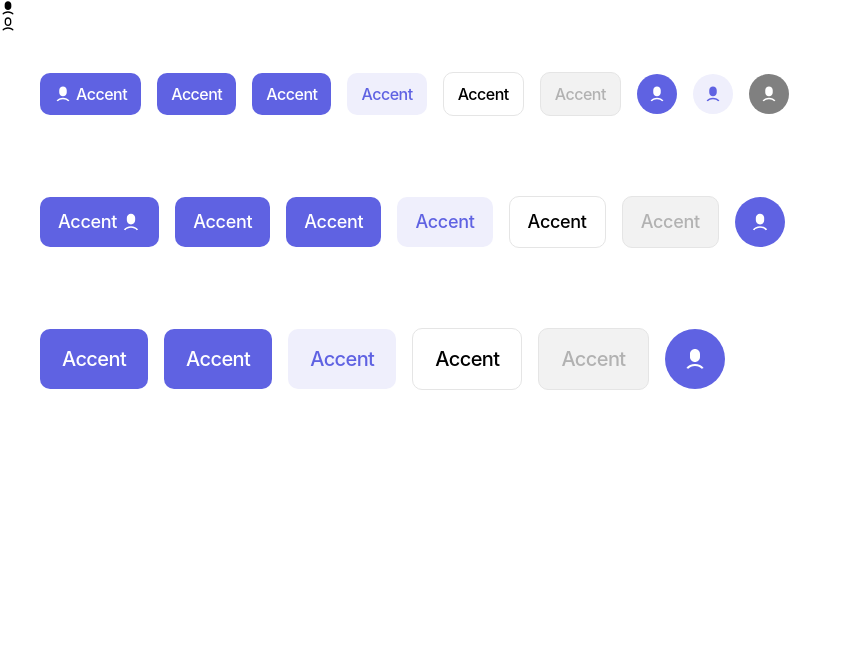
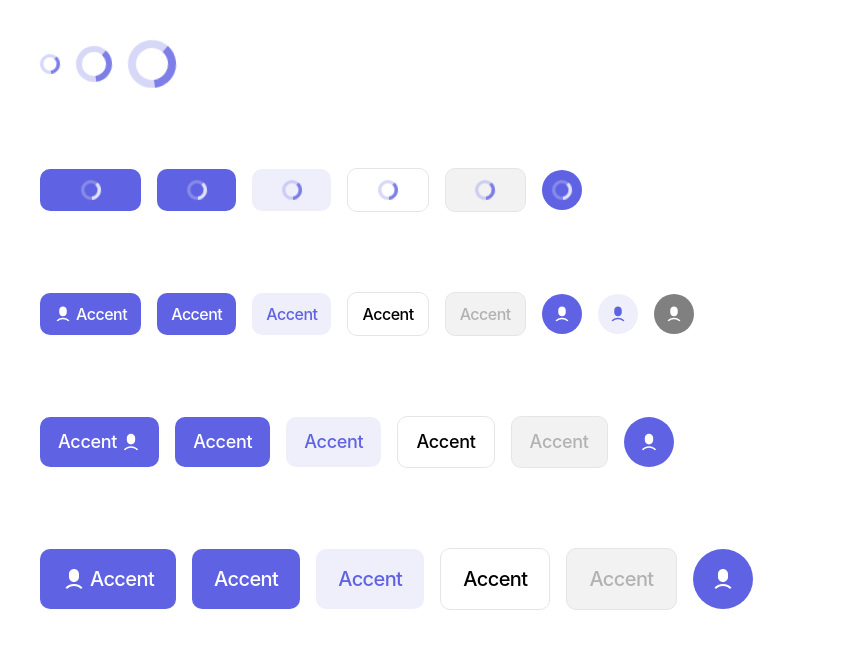
Before and after one commit to FirasJemaa/coder-monkey, a Next.js app in the folder front-end/: page / in a window 1280 px wide. Shown: the top 648 px of the page, without its empty margins (0-850 px from the left). Built offline with nearby package versions, Linux system fonts and the light colour scheme.

Commit message:
Spinner button

```diff
--- a/front-end/src/pages/index.tsx
+++ b/front-end/src/pages/index.tsx
@@ -1,6 +1,7 @@
 
 import { Seo } from "@/ui/components/seo";
 import { Button } from "@/ui/design-system/button/button";
+import { Spinner } from "@/ui/design-system/spinner/spinner";
 import { Typography } from "@/ui/design-system/typography/typography";
 import { RiAncientGateFill, RiUser6Fill, RiUser6Line } from "react-icons/ri";
 
@@ -8,37 +9,48 @@
   return (
     <>
       <Seo title="Coders Monkeys" description="Description..." />
-      <RiUser6Fill />
-      <RiUser6Line />
       <div className="flex items-center gap-4 p-10">
-        <Button size="small" icon={{ iconTransmit: RiUser6Fill}} iconPosition="left">Accent</Button>
+        <Spinner size="small" />
+        <Spinner />
+        <Spinner size="large" />
+      </div>
+
+      <div className="flex items-center gap-4 p-10">
+        <Button isLoading size="small" icon={{ iconTransmit: RiUser6Fill }} iconPosition="left">Accent</Button>
+        <Button isLoading size="small">Accent</Button>
+        <Button isLoading size="small" variant="secondary">Accent</Button>
+        <Button isLoading size="small" variant="outline">Accent</Button>
+        <Button isLoading size="small" variant="disabled" disabled>Accent</Button>
+        <Button isLoading size="small" variant="icon" icon={{ iconTransmit: RiUser6Fill }} />
+      </div>
+
+      <div className="flex items-center gap-4 p-10">
+        <Button size="small" icon={{ iconTransmit: RiUser6Fill }} iconPosition="left">Accent</Button>
         <Button size="small">Accent</Button>
-        <Button size="small" variant="accent">Accent</Button>
         <Button size="small" variant="secondary">Accent</Button>
         <Button size="small" variant="outline">Accent</Button>
         <Button size="small" variant="disabled" disabled>Accent</Button>
-        <Button size="small" variant="icon" icon={{ iconTransmit: RiUser6Fill}} />
-        <Button size="small" variant="icon" iconTheme="secondary" icon={{ iconTransmit: RiUser6Fill}} />
-        <Button size="small" variant="icon" iconTheme="gray" icon={{ iconTransmit: RiUser6Fill}} />
+        <Button size="small" variant="icon" icon={{ iconTransmit: RiUser6Fill }} />
+        <Button size="small" variant="icon" iconTheme="secondary" icon={{ iconTransmit: RiUser6Fill }} />
+        <Button size="small" variant="icon" iconTheme="gray" icon={{ iconTransmit: RiUser6Fill }} />
       </div>
 
       <div className="flex items-center gap-4 p-10">
-      <Button size="medium" icon={{ iconTransmit: RiUser6Fill}}>Accent</Button>
+        <Button size="medium" icon={{ iconTransmit: RiUser6Fill }}>Accent</Button>
         <Button size="medium">Accent</Button>
-        <Button size="medium" variant="accent">Accent</Button>
         <Button size="medium" variant="secondary">Accent</Button>
         <Button size="medium" variant="outline">Accent</Button>
         <Button size="medium" variant="disabled" disabled>Accent</Button>
-        <Button size="medium" variant="icon" icon={{ iconTransmit: RiUser6Fill}} />
+        <Button size="medium" variant="icon" icon={{ iconTransmit: RiUser6Fill }} />
       </div>
 
       <div className="flex items-center gap-4 p-10">
+      <Button size="large" icon={{ iconTransmit: RiUser6Fill }} iconPosition="left">Accent</Button>
         <Button size="large">Accent</Button>
-        <Button size="large" variant="accent">Accent</Button>
         <Button size="large" variant="secondary">Accent</Button>
         <Button size="large" variant="outline">Accent</Button>
         <Button size="large" variant="disabled" disabled>Accent</Button>
-        <Button size="large" variant="icon" icon={{ iconTransmit: RiUser6Fill}} />
+        <Button size="large" variant="icon" icon={{ iconTransmit: RiUser6Fill }} />
       </div>
       {/*<div className="space-y-5">
         <Typography variant="display" component="div">Coders Monkey</Typography>
--- a/front-end/src/ui/design-system/button/button.tsx
+++ b/front-end/src/ui/design-system/button/button.tsx
@@ -1,5 +1,6 @@
 import { iconProps } from "@/types/iconProps";
 import clsx from "clsx";
+import { Spinner } from "../spinner/spinner";
 
 interface Props {
     size?: "small" | "medium" | "large";
@@ -73,11 +74,18 @@
         <>
             <button
                 type="button"
-                className={clsx(variantStyles, sizeStyles, iconSize)}
+                className={clsx(variantStyles, sizeStyles, iconSize, isLoading && "cursor-wait", "relative")}
                 onClick={() => console.log("Button clicked")}
                 disabled={disabled}
             >
-                {icon && variant === "icon" ? (<icon.iconTransmit size={iconSize} />) :
+                {isLoading && (
+                    <div className="absolute inset-0 flex items-center justify-center">
+                        {variant ==="accent" || variant === "icon" ? <Spinner size="small" variant="white"/> : <Spinner size="small"/> }
+                    </div>
+                )}
+                <div className={clsx(isLoading && "invisible")}>
+                {icon && variant === "icon" ? (<icon.iconTransmit size={iconSize} />
+                ) : (
                     <div className={clsx(icon && "flex items-center gap-1")}>
                         {icon && iconPosition === "left" && (
                             <icon.iconTransmit size={iconSize} />
@@ -87,7 +95,8 @@
                             <icon.iconTransmit size={iconSize} />
                         )}
                     </div>
-                }
+                )}
+                </div>
             </button>
         </>
     );
--- /dev/null
+++ b/front-end/src/ui/design-system/spinner/spinner.tsx
@@ -0,0 +1,54 @@
+import clsx from "clsx";
+
+interface Props {
+    size?: "small" | "medium" | "large";
+    variant?: "primary" | "white";
+}
+
+export const Spinner = ({size = "medium", variant = "primary"}: Props) => {
+    let variantStyles : string,sizeStyles : string;
+
+    switch (size) {
+        case "small":
+            sizeStyles = "w-5 h-5";
+            break;
+        case "medium": //Default
+            sizeStyles = "w-9 h-9";
+            break;
+        case "large":
+            sizeStyles = "w-12 h-12";
+            break;
+    }
+
+    switch (variant) {
+        case "primary": //Default
+            variantStyles = "text-primary";
+            break;
+        case "white":
+            variantStyles = "text-white";
+            break;
+    }
+
+    return (
+        <svg
+            role="spinner"
+            className={clsx(sizeStyles, variantStyles, "animate-spin")}
+            xmlns="http://www.w3.org/2000/svg"
+            fill="none"
+            viewBox="0 0 24 24"
+        >
+            <circle
+                className="opacity-25"
+                cx="12"
+                cy="12"
+                r="10"
+                stroke="currentColor"
+                strokeWidth="4"
+            />
+            <path
+                className="opacity-75"
+                fill="currentColor"
+                d="M4 12a8 8 0 018-8V0C5.373 0 0 5.373 0 12h4zm2 5.291A7.962 7.962 0 014 12H0c0 3.042 1.135 5.824 3 7.938l3-2.647z"></path>
+        </svg>
+    )
+}
```
